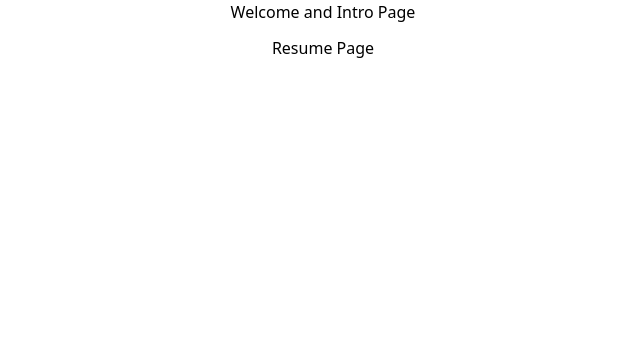
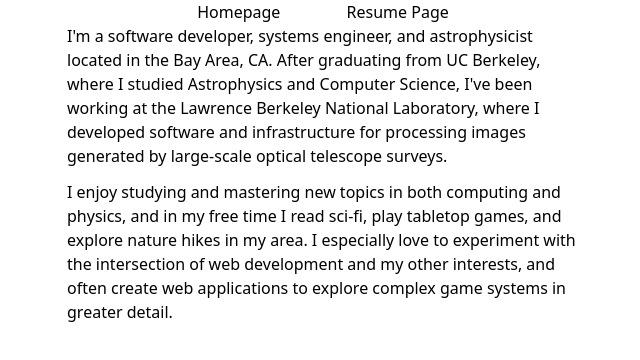
Before and after one commit to whohensee/personal-website, a SvelteKit app: page / in a window 1280 px wide. Shown: the top 360 px of the page, without its empty margins (317-957 px from the left). Built offline with nearby package versions, Linux system fonts and the light colour scheme.

Commit message:
Flesh out (lightly) intro page

```diff
--- /dev/null
+++ b/src/lib/components/PersonalIntro.svelte
@@ -0,0 +1,18 @@
+<script lang="ts">
+</script>
+
+<div class="flex w-sm flex-col items-center gap-3 lg:w-lg">
+	<p>
+		I'm a software developer, systems engineer, and astrophysicist located in the Bay Area, CA.
+		After graduating from UC Berkeley, where I studied Astrophysics and Computer Science, I've been
+		working at the Lawrence Berkeley National Laboratory, where I developed software and
+		infrastructure for processing images generated by large-scale optical telescope surveys.
+	</p>
+
+	<p>
+		I enjoy studying and mastering new topics in both computing and physics, and in my free time I
+		read sci-fi, play tabletop games, and explore nature hikes in my area. I especially love to
+		experiment with the intersection of web development and my other interests, and often create web
+		applications to explore complex game systems in greater detail.
+	</p>
+</div>
--- a/src/routes/+layout.svelte
+++ b/src/routes/+layout.svelte
@@ -3,7 +3,16 @@
 	import favicon from '$lib/assets/favicon.svg';
 
 	let { children } = $props();
+
+	import { resolve } from '$app/paths';
+	const resumePage = resolve('/resume');
+	const homePage = resolve('/');
 </script>
 
 <svelte:head><link rel="icon" href={favicon} /></svelte:head>
+
+<div class="mx-auto flex w-sm justify-evenly">
+	<a href={homePage}>Homepage</a>
+	<a href={resumePage}>Resume Page</a>
+</div>
 {@render children()}
--- a/src/routes/+page.svelte
+++ b/src/routes/+page.svelte
@@ -1,11 +1,7 @@
 <script lang="ts">
-	import { resolve } from '$app/paths';
-
-	const resumePage = resolve('/resume');
+	import PersonalIntro from '$lib/components/PersonalIntro.svelte';
 </script>
 
 <div class="flex flex-col items-center gap-3">
-	<p>Welcome and Intro Page</p>
-
-	<p><a href={resumePage}>Resume Page</a></p>
+	<PersonalIntro />
 </div>
```
